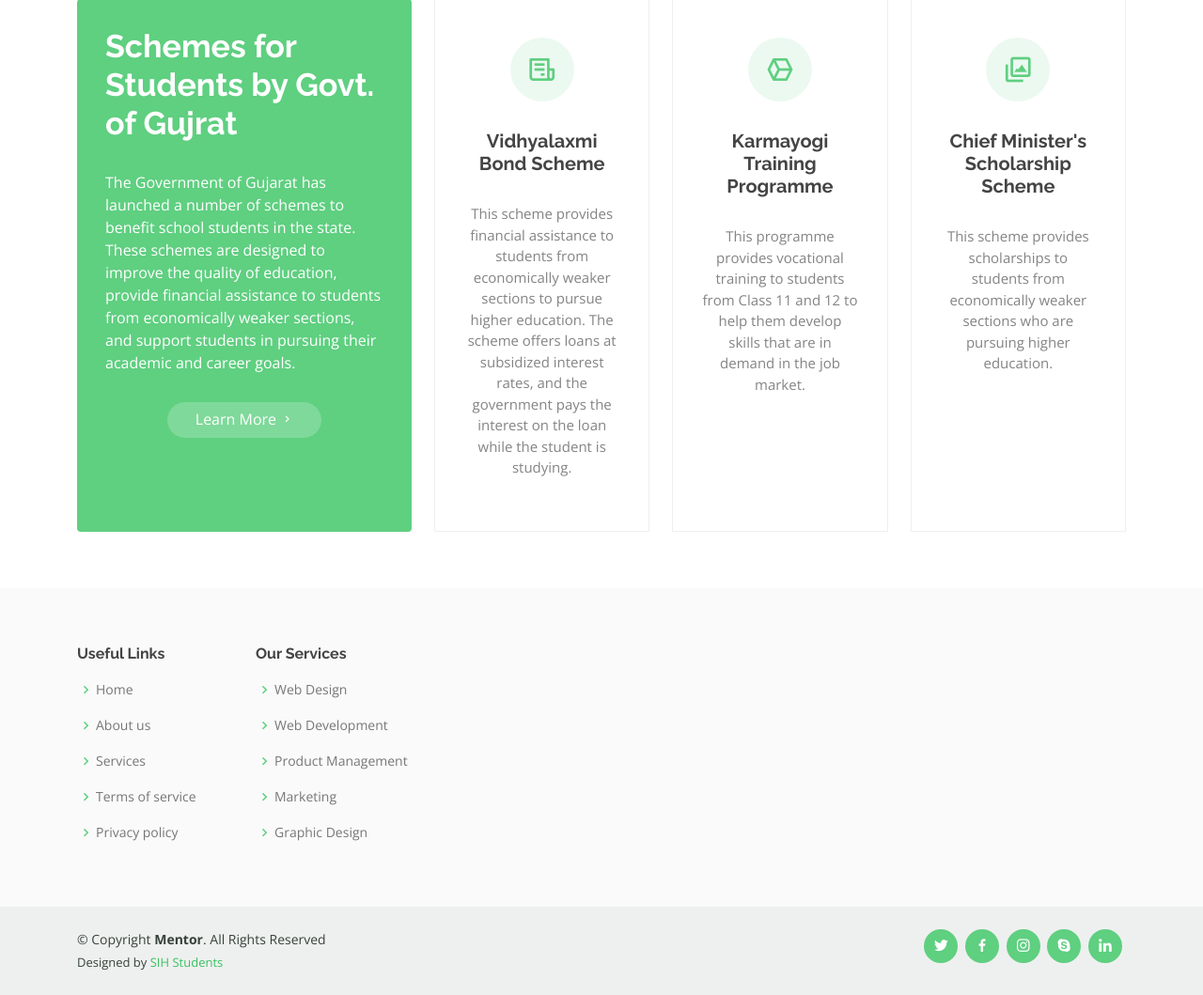
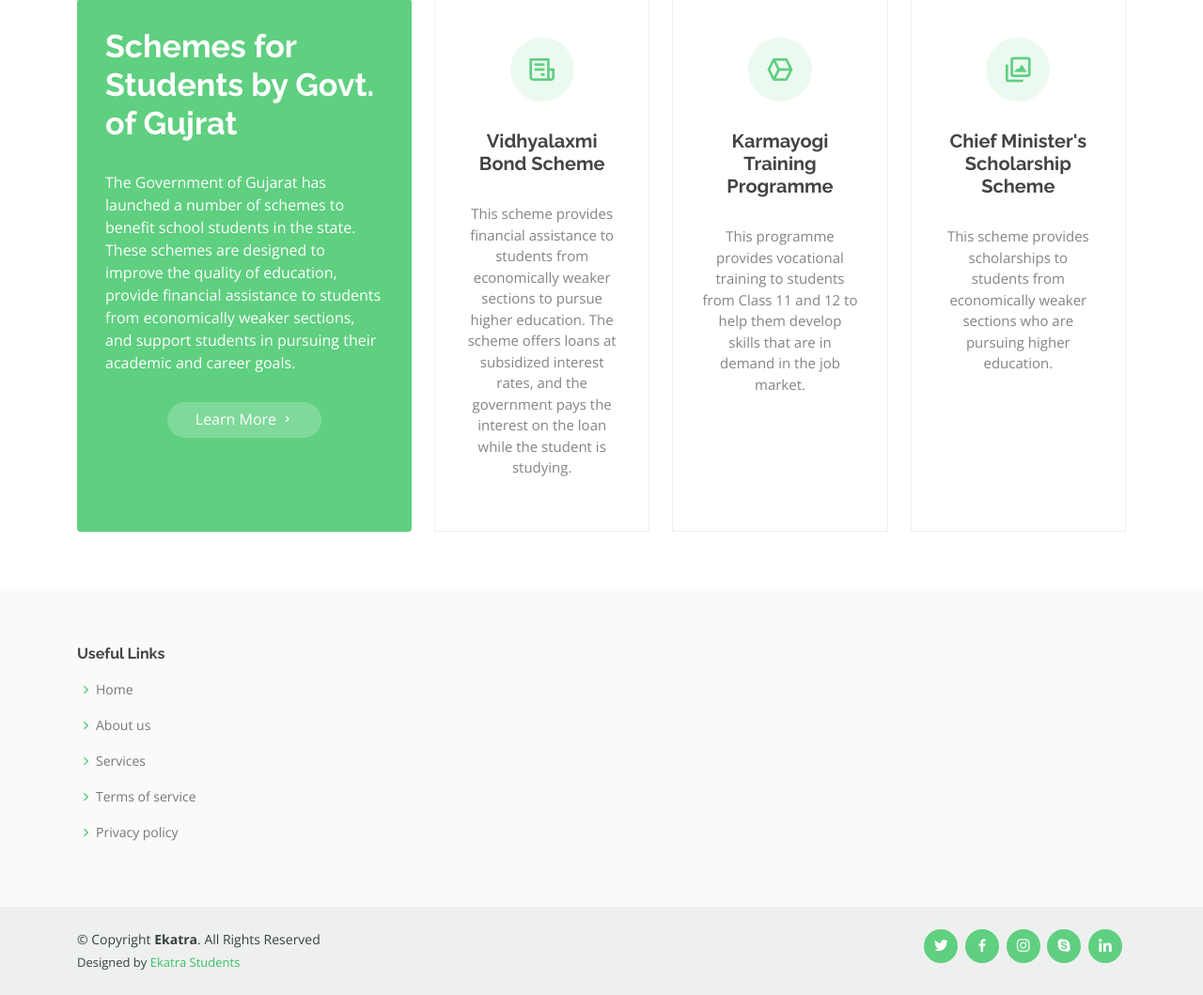
Before and after one commit to NIkunj-patel135/SIH_School_Dropout, a Django app: page /about.html in a window 1280 px wide. Shown: the part 282-1341 px from the top of the page at 94% size. Run offline with Django 4.2, Linux system fonts and the light colour scheme; some libraries are stand-ins or nearby versions.

Commit message:
change by vaibhav

```diff
--- a/templates/about.html
+++ b/templates/about.html
@@ -147,24 +147,16 @@
           <div class="col-lg-2 col-md-6 footer-links">
             <h4>Useful Links</h4>
             <ul>
-              <li><i class="bx bx-chevron-right"></i> <a href="#">Home</a></li>
-              <li><i class="bx bx-chevron-right"></i> <a href="#">About us</a></li>
-              <li><i class="bx bx-chevron-right"></i> <a href="#">Services</a></li>
+              <li><i class="bx bx-chevron-right"></i> <a href="index.html">Home</a></li>
+              <li><i class="bx bx-chevron-right"></i> <a href="about.html">About us</a></li>
+              <li><i class="bx bx-chevron-right"></i> <a href="courses.html">Services</a></li>
               <li><i class="bx bx-chevron-right"></i> <a href="#">Terms of service</a></li>
               <li><i class="bx bx-chevron-right"></i> <a href="#">Privacy policy</a></li>
             </ul>
           </div>
 
-          <div class="col-lg-3 col-md-6 footer-links">
-            <h4>Our Services</h4>
-            <ul>
-              <li><i class="bx bx-chevron-right"></i> <a href="#">Web Design</a></li>
-              <li><i class="bx bx-chevron-right"></i> <a href="#">Web Development</a></li>
-              <li><i class="bx bx-chevron-right"></i> <a href="#">Product Management</a></li>
-              <li><i class="bx bx-chevron-right"></i> <a href="#">Marketing</a></li>
-              <li><i class="bx bx-chevron-right"></i> <a href="#">Graphic Design</a></li>
-            </ul>
-          </div>
+
+
 
           <!-- <div class="col-lg-4 col-md-6 footer-newsletter">
             <h4>Join Our Newsletter</h4>
@@ -182,14 +174,14 @@
 
       <div class="me-md-auto text-center text-md-start">
         <div class="copyright">
-          &copy; Copyright <strong><span>Mentor</span></strong>. All Rights Reserved
+          &copy; Copyright <strong><span>Ekatra</span></strong>. All Rights Reserved
         </div>
         <div class="credits">
           <!-- All the links in the footer should remain intact. -->
           <!-- You can delete the links only if you purchased the pro version. -->
           <!-- Licensing information: https://bootstrapmade.com/license/ -->
           <!-- Purchase the pro version with working PHP/AJAX contact form: https://bootstrapmade.com/mentor-free-education-bootstrap-theme/ -->
-          Designed by <a href="#">SIH Students</a>
+          Designed by <a href="#">Ekatra Students</a>
         </div>
       </div>
       <div class="social-links text-center text-md-right pt-3 pt-md-0">
--- a/templates/index.html
+++ b/templates/index.html
@@ -63,7 +63,7 @@
         <i class="bi bi-list mobile-nav-toggle"></i>
       </nav><!-- .navbar -->
 
-      <a href="courses.html" class="get-started-btn">Get Started</a>
+      <a href="login.html" class="get-started-btn">Login</a>
 
     </div>
   </header><!-- End Header -->
```
Also changed, not shown: templates/contact.html (+5 -15 lines), templates/course-details.html (+4 -15 lines), templates/dropout_analysis.html (+0 -19 lines).
